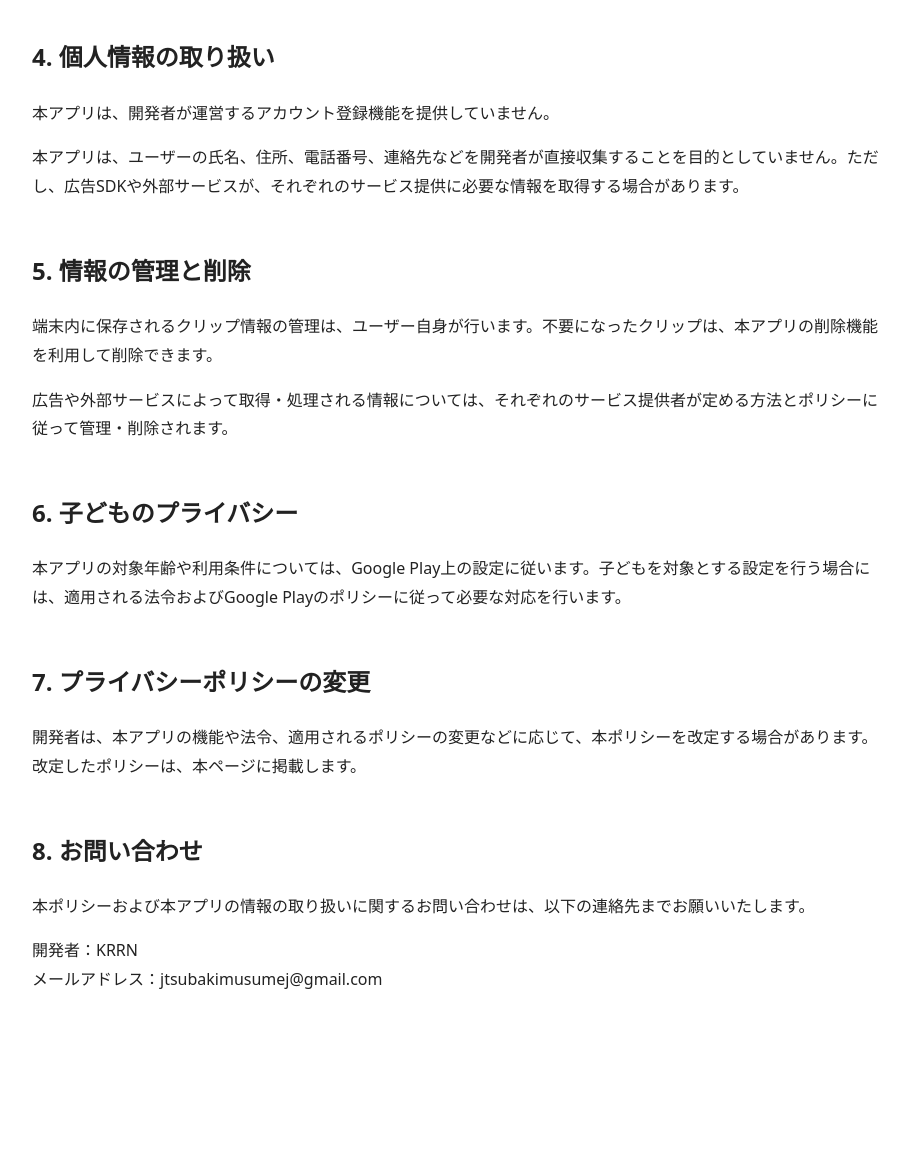
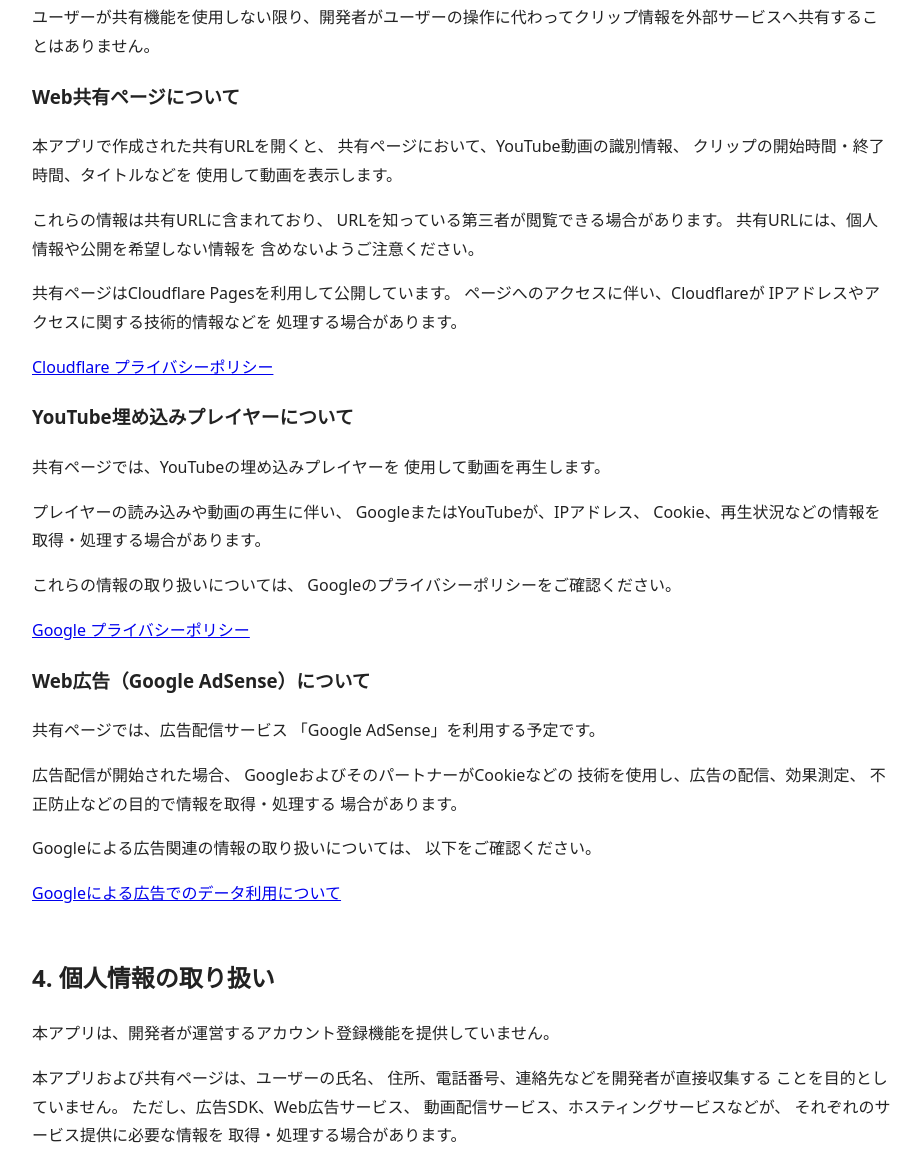
Before and after one commit to krrn-bot/yt-clip-maker-privacy, a plain HTML site: page index.html in a window 1280 px wide. Shown: the part 1253-2406 px from the top of the page, without its empty margins (178-1094 px from the left). Before the commit the page ends 2287 px from the top, so only its background shows below. Drawn offline with Linux system fonts and the light colour scheme.

Commit message:
Update index.html

```diff
--- a/index.html
+++ b/index.html
@@ -12,8 +12,18 @@
 <body>
 <h1>YT Clip Maker プライバシーポリシー</h1>
 <p>制定日：2026年10月27日</p>
+<p>最終改定日：2026年11月6日</p>
+
 <h2>1. はじめに</h2>
-<p>KRRN（以下「開発者」）は、Androidアプリ「YT Clip Maker」（以下「本アプリ」）におけるユーザー情報の取り扱いについて、以下のとおりプライバシーポリシーを定めます。</p>
+<p>
+KRRN（以下「開発者」）は、Androidアプリ
+「YT Clip Maker」（以下「本アプリ」）および
+本アプリから共有されたクリップを表示するWebページ
+（以下「共有ページ」）におけるユーザー情報の
+取り扱いについて、以下のとおり
+プライバシーポリシーを定めます。
+</p>
+
 <h2>2. 端末に保存される情報</h2>
 <p>本アプリでは、ユーザーが作成したクリップに関する情報として、YouTube動画を識別する情報、クリップの開始時間・終了時間、タイトル、メモなどを取り扱います。</p>
 <p>これらのクリップ情報は、本アプリの機能を提供するためにユーザーの端末内に保存されます。開発者が運営するサーバーに、これらのクリップ情報を自動的に送信して保存することはありません。</p>
@@ -27,16 +37,103 @@
 <p>ユーザーが本アプリの共有機能を使用した場合、共有に必要なYouTube動画の識別情報、クリップの開始時間・終了時間、タイトルなどが、共有用URLに含まれる場合があります。</p>
 <p>共有用URLを開いたり、Xなどの外部サービスへ共有したりすると、共有先のサービスに情報が送信されます。これらの外部サービスにおける情報の取り扱いは、それぞれのサービス提供者のプライバシーポリシー等に従います。</p>
 <p>ユーザーが共有機能を使用しない限り、開発者がユーザーの操作に代わってクリップ情報を外部サービスへ共有することはありません。</p>
+
+<h3>Web共有ページについて</h3>
+<p>
+本アプリで作成された共有URLを開くと、
+共有ページにおいて、YouTube動画の識別情報、
+クリップの開始時間・終了時間、タイトルなどを
+使用して動画を表示します。
+</p>
+<p>
+これらの情報は共有URLに含まれており、
+URLを知っている第三者が閲覧できる場合があります。
+共有URLには、個人情報や公開を希望しない情報を
+含めないようご注意ください。
+</p>
+<p>
+共有ページはCloudflare Pagesを利用して公開しています。
+ページへのアクセスに伴い、Cloudflareが
+IPアドレスやアクセスに関する技術的情報などを
+処理する場合があります。
+</p>
+<p>
+<a href="https://www.cloudflare.com/privacypolicy/">
+Cloudflare プライバシーポリシー
+</a>
+</p>
+
+<h3>YouTube埋め込みプレイヤーについて</h3>
+<p>
+共有ページでは、YouTubeの埋め込みプレイヤーを
+使用して動画を再生します。
+</p>
+<p>
+プレイヤーの読み込みや動画の再生に伴い、
+GoogleまたはYouTubeが、IPアドレス、
+Cookie、再生状況などの情報を
+取得・処理する場合があります。
+</p>
+<p>
+これらの情報の取り扱いについては、
+Googleのプライバシーポリシーをご確認ください。
+</p>
+<p>
+<a href="https://policies.google.com/privacy?hl=ja">
+Google プライバシーポリシー
+</a>
+</p>
+
+<h3>Web広告（Google AdSense）について</h3>
+<p>
+共有ページでは、広告配信サービス
+「Google AdSense」を利用する予定です。
+</p>
+<p>
+広告配信が開始された場合、
+GoogleおよびそのパートナーがCookieなどの
+技術を使用し、広告の配信、効果測定、
+不正防止などの目的で情報を取得・処理する
+場合があります。
+</p>
+<p>
+Googleによる広告関連の情報の取り扱いについては、
+以下をご確認ください。
+</p>
+<p>
+<a href="https://policies.google.com/technologies/ads?hl=ja">
+Googleによる広告でのデータ利用について
+</a>
+</p>
+
 <h2>4. 個人情報の取り扱い</h2>
 <p>本アプリは、開発者が運営するアカウント登録機能を提供していません。</p>
-<p>本アプリは、ユーザーの氏名、住所、電話番号、連絡先などを開発者が直接収集することを目的としていません。ただし、広告SDKや外部サービスが、それぞれのサービス提供に必要な情報を取得する場合があります。</p>
+
+<p>
+本アプリおよび共有ページは、ユーザーの氏名、
+住所、電話番号、連絡先などを開発者が直接収集する
+ことを目的としていません。
+ただし、広告SDK、Web広告サービス、
+動画配信サービス、ホスティングサービスなどが、
+それぞれのサービス提供に必要な情報を
+取得・処理する場合があります。
+</p>
+
 <h2>5. 情報の管理と削除</h2>
 <p>端末内に保存されるクリップ情報の管理は、ユーザー自身が行います。不要になったクリップは、本アプリの削除機能を利用して削除できます。</p>
 <p>広告や外部サービスによって取得・処理される情報については、それぞれのサービス提供者が定める方法とポリシーに従って管理・削除されます。</p>
 <h2>6. 子どものプライバシー</h2>
 <p>本アプリの対象年齢や利用条件については、Google Play上の設定に従います。子どもを対象とする設定を行う場合には、適用される法令およびGoogle Playのポリシーに従って必要な対応を行います。</p>
 <h2>7. プライバシーポリシーの変更</h2>
-<p>開発者は、本アプリの機能や法令、適用されるポリシーの変更などに応じて、本ポリシーを改定する場合があります。改定したポリシーは、本ページに掲載します。</p>
+
+<h2>7. プライバシーポリシーの変更</h2>
+<p>
+開発者は、本アプリおよび共有ページの機能、
+法令、適用されるポリシーの変更などに応じて、
+本ポリシーを改定する場合があります。
+改定したポリシーは、本ページに掲載します。
+</p>
+
 <h2>8. お問い合わせ</h2>
 <p>本ポリシーおよび本アプリの情報の取り扱いに関するお問い合わせは、以下の連絡先までお願いいたします。</p>
 <p>開発者：KRRN<br>メールアドレス：jtsubakimusumej@gmail.com</p>
```
